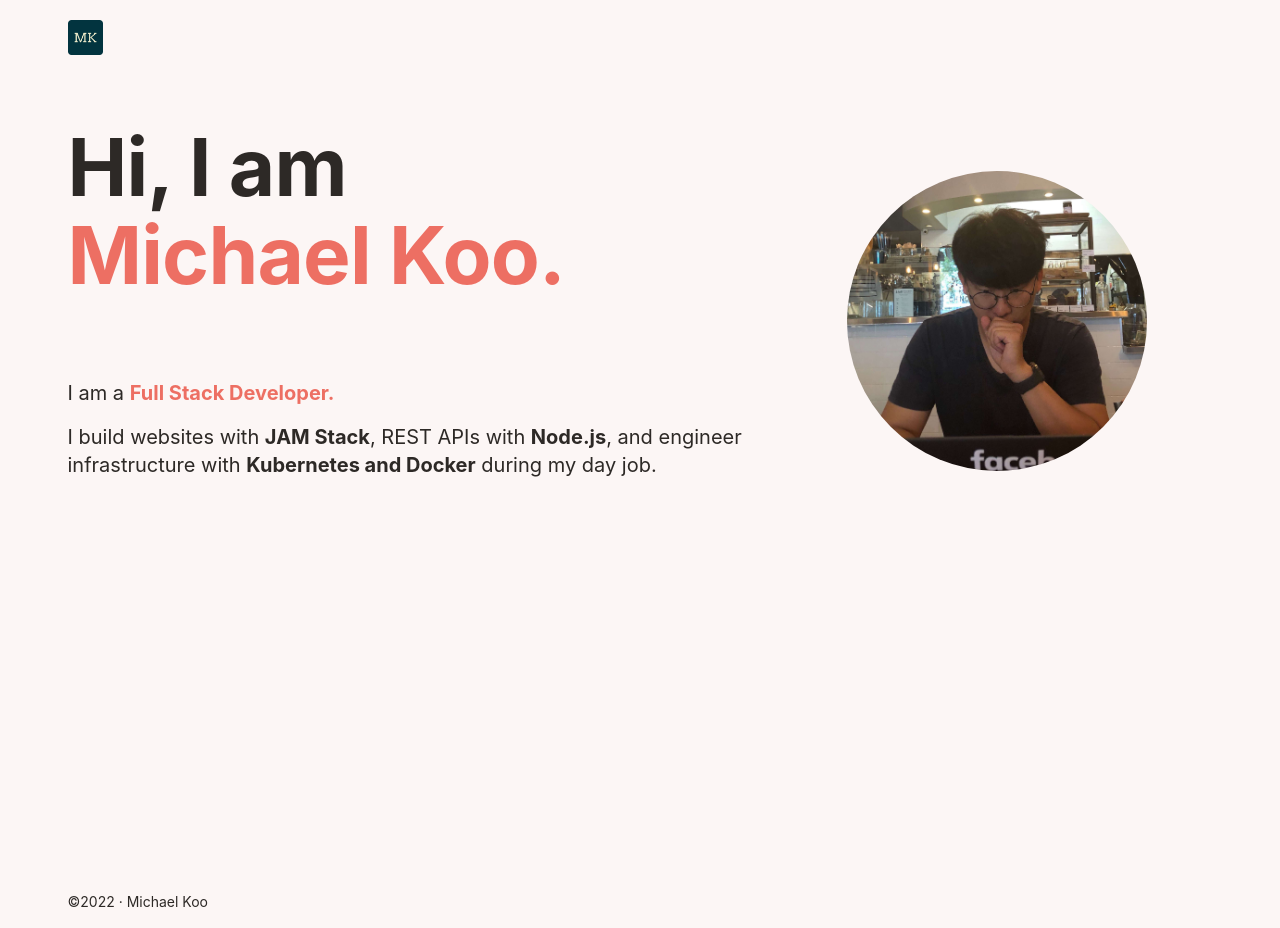
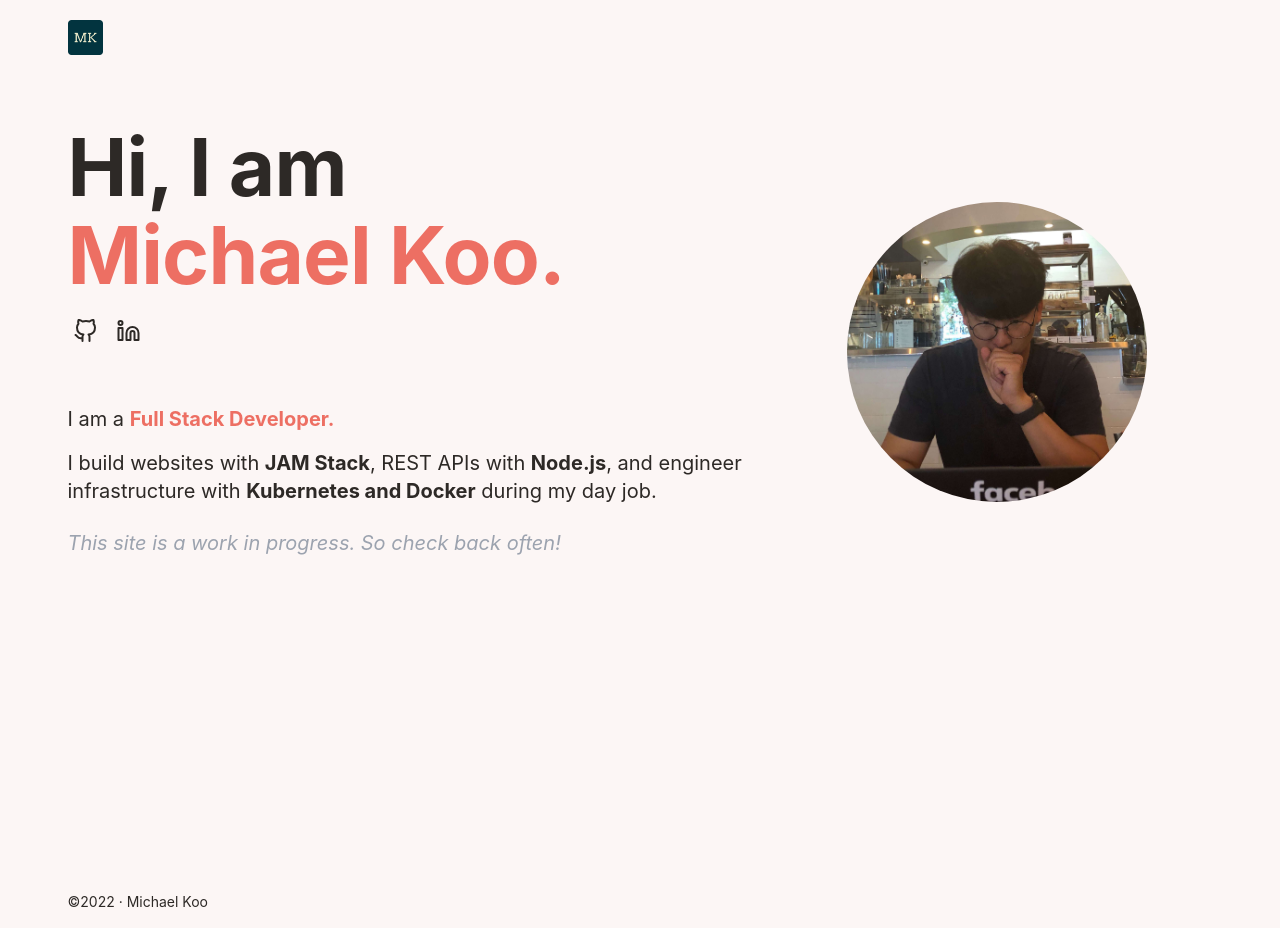
Before and after one commit to GoKooma/michaelkoo.dev, a Gatsby site: page / in a window 1280 px wide. Built offline with nearby package versions, Linux system fonts and the light colour scheme; Gatsby itself is replaced by a stand-in of ours.

Commit message:
Add social links

```diff
--- a/src/pages/index.tsx
+++ b/src/pages/index.tsx
@@ -2,7 +2,7 @@
 import * as React from 'react';
 import { Link } from 'gatsby';
 import { StaticImage } from 'gatsby-plugin-image';
-
+import { FiGithub, FiLink, FiLinkedin } from 'react-icons/fi'
 import Seo from '../components/seo';
 
 const IndexPage = () => (
@@ -12,10 +12,31 @@ const IndexPage = () => (
       <div className="flex flex-col-reverse m-auto md:flex-row pt-12 pb-8">
         <div className="md:w-2/3 md:min-w-[450px]">
           <h1 className="text-[5rem] mb-0">Hi, I am</h1>
-          <h1 className="text-theme-pop text-[5rem] mb-[80px]">Michael Koo.</h1>
+          <h1 className="text-theme-pop text-[5rem] mb-[20px]">Michael Koo.</h1>
+          <ul className="flex justify-start m-0 mb-[50px]">
+            <li className="mr-2 w-[35px]">
+              <a
+                href="https://github.com/kooma93"
+                className="w-full h-full"
+              >
+                <FiGithub className="w-full text-2xl" />
+              </a>
+            </li>
+            <li className="w-[35px]">
+              <a
+                href="https://linkedin.com/in/kweonkoo"
+                className="w-full h-full"
+              >
+                <FiLinkedin className="w-full text-2xl" />
+              </a>
+            </li>
+          </ul>
           <p className="text-xl mb-4">I am a <span className="font-bold text-theme-pop">Full Stack Developer.</span></p>
           <p className="text-xl">
             I build websites with <strong>JAM Stack</strong>, REST APIs with <strong>Node.js</strong>, and engineer infrastructure with <strong>Kubernetes and Docker</strong> during my day job.
+          </p>
+          <p className="text-xl text-gray-400">
+            <em>This site is a work in progress. So check back often!</em>
           </p>
         </div>
         <div className="py-12 m-auto md:ml-4">
@@ -31,10 +52,10 @@ const IndexPage = () => (
       </div>
       <section>
         <div className="hidden">
-          <h2 className="text-center">
+          <h2 className="">
             Projects
           </h2>
-          <hr className="w-[3rem] h-[2px] mx-auto" />
+          <hr className="w-[4rem] h-[2px]" />
         </div>
       </section>
     </div>
```
